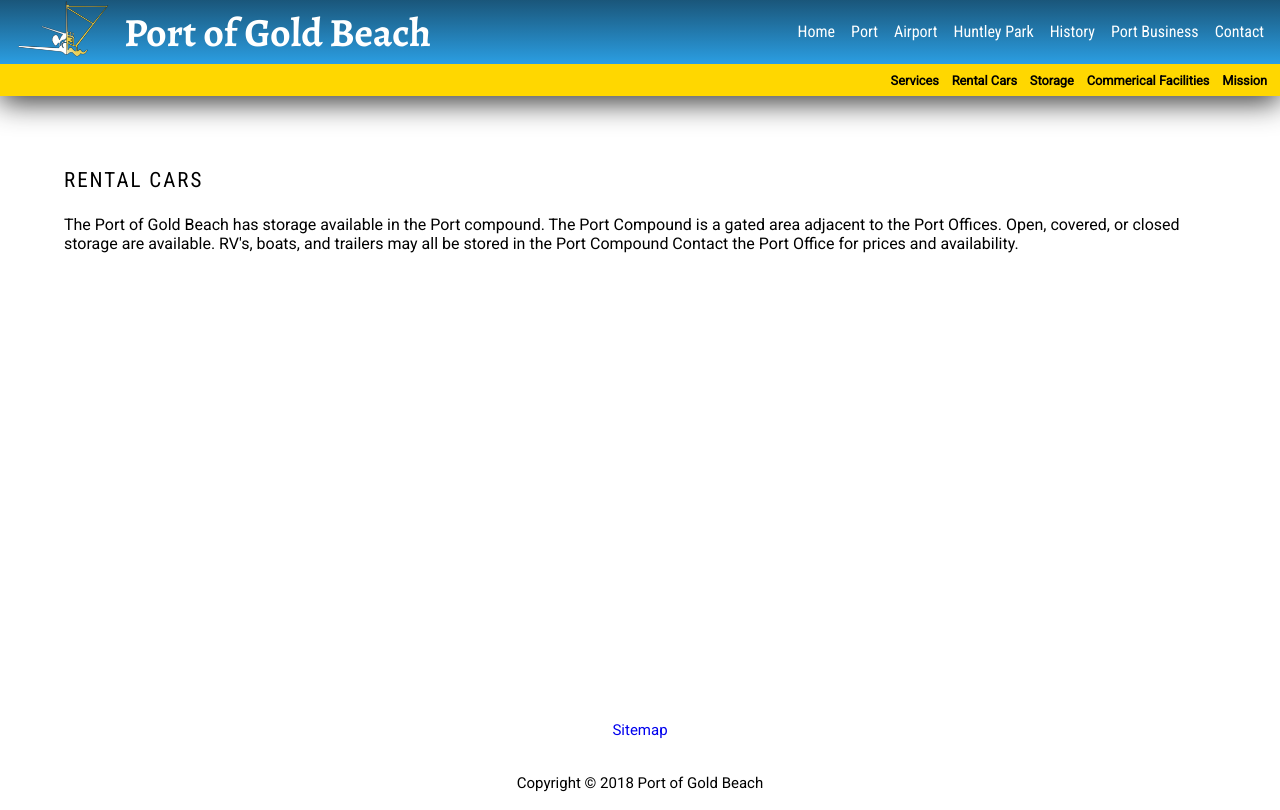
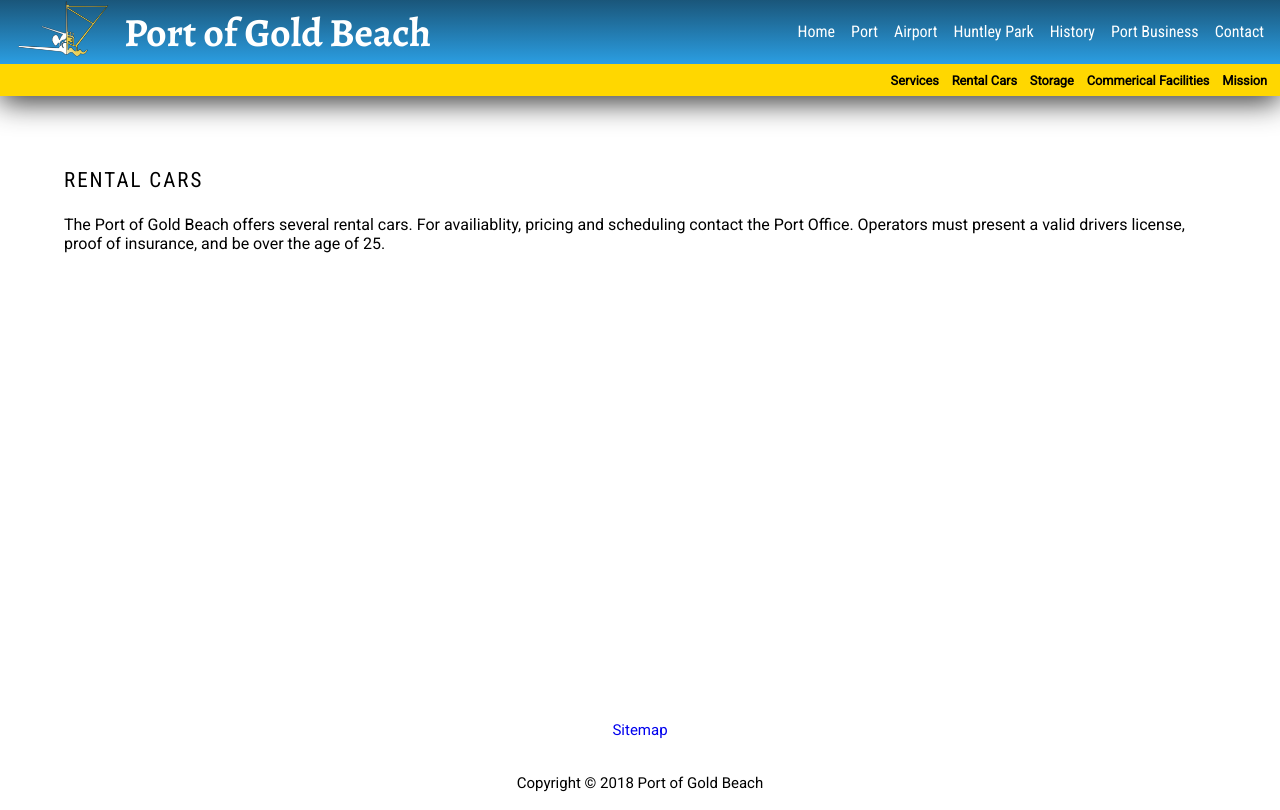
Before and after one commit to Capt-Obviouse/port-of-gold-beach, a React (Create React App) app: page /~jduncan128/webproject/Port/Rental_Cars in a window 1280 px wide. Built offline with nearby package versions, Linux system fonts and the light colour scheme.

Commit message:
updated services as per Jacob B. Request. updated rental car page to have appropriate text.

```diff
--- a/src/components/pages/portServices.js
+++ b/src/components/pages/portServices.js
@@ -10,16 +10,15 @@ class Portservices extends Component {
             <p>The Port of Gold Beach Staff is available to assist you when needed. Services and equipment include:</p>
             <ul>
               <li>
-                <Link to="/Port/Storage">Storage</Link>
+                <Link to="/Port/Rental_Cars">Rental Cars</Link>
               </li>
               <li>
-                <Link to="/Port/Rental_Cars">Rental Cars</Link>
+                <Link to="/Port/Storage">Storage</Link>
               </li>
               <li> Marine Fuel</li>
               <li> Forklift</li>
             </ul>
             <p>
-              {' '}
               <Link to="/Contact">Contact</Link> the Port Office to arrange for services and/or equipment.
             </p>
           </article>
--- a/src/components/pages/rentalCars.js
+++ b/src/components/pages/rentalCars.js
@@ -7,9 +7,8 @@ class rentalCars extends Component {
         <section id="contentstart">
           <article>
             <h2>Rental Cars</h2>
-            The Port of Gold Beach has storage available in the Port compound. The Port Compound is a gated area
-            adjacent to the Port Offices. Open, covered, or closed storage are available. RV&#39;s, boats, and trailers
-            may all be stored in the Port Compound Contact the Port Office for prices and availability.
+            The Port of Gold Beach offers several rental cars. For availiablity, pricing and scheduling contact the Port
+            Office. Operators must present a valid drivers license, proof of insurance, and be over the age of 25.
           </article>
         </section>
       </div>
```
